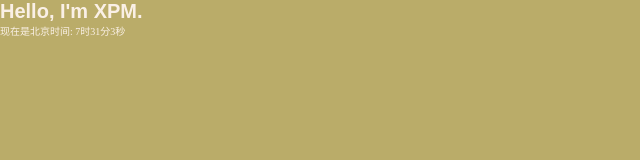
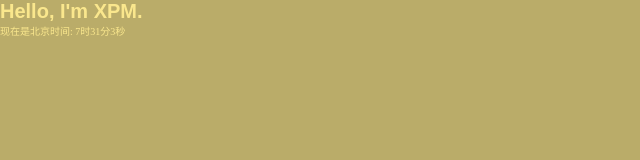
Before and after one commit to XPM1/XPM1.github.io, a plain HTML site: page index.html in a window 1280 px wide. Shown: the whole page, without its empty margins (0-640 px from the left). Drawn offline with Linux system fonts and the light colour scheme.

Commit message:
Update styles.css

```diff
--- a/styles.css
+++ b/styles.css
@@ -8,7 +8,7 @@ html {
 }
 body {
     font-family:Baskervville,serif;
-    color:linen;
+    color:rgb(250,231,141);
     background-color:rgb(186,172,105);
 }
 h1 {
```
